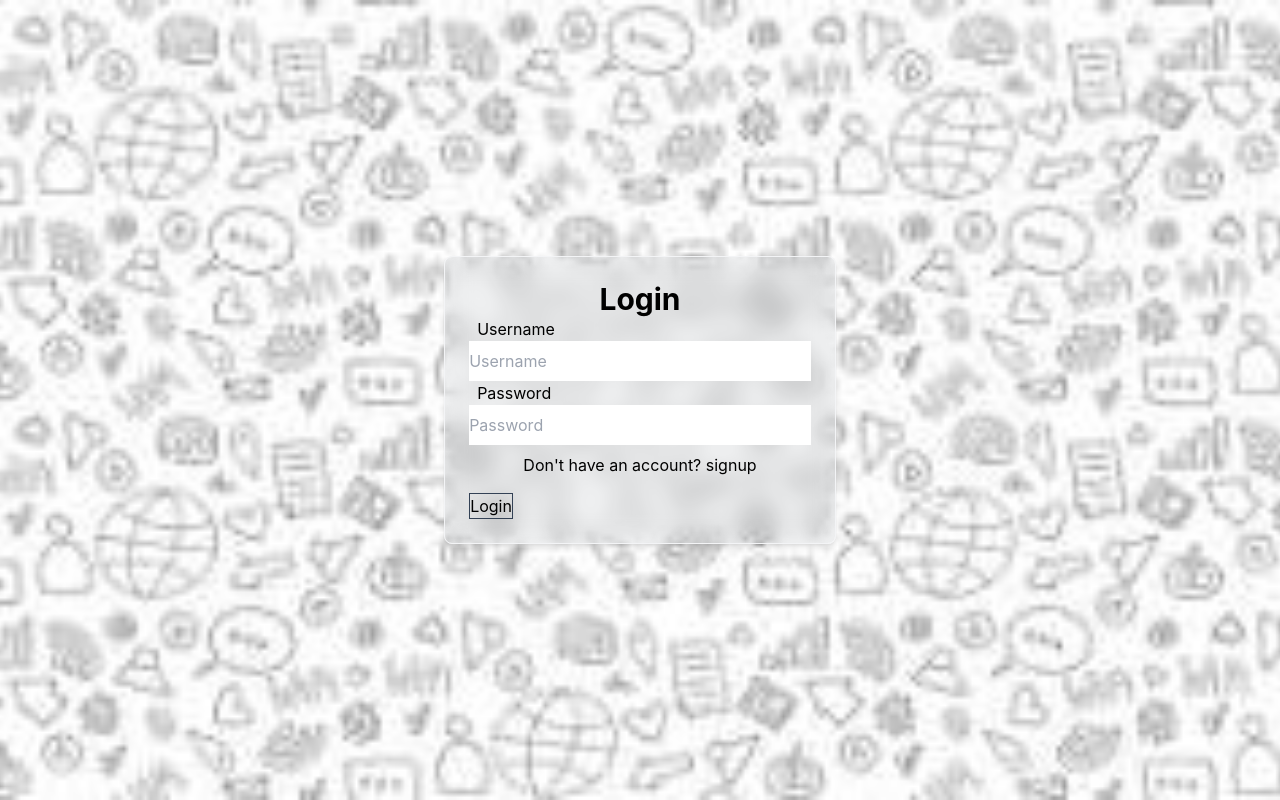
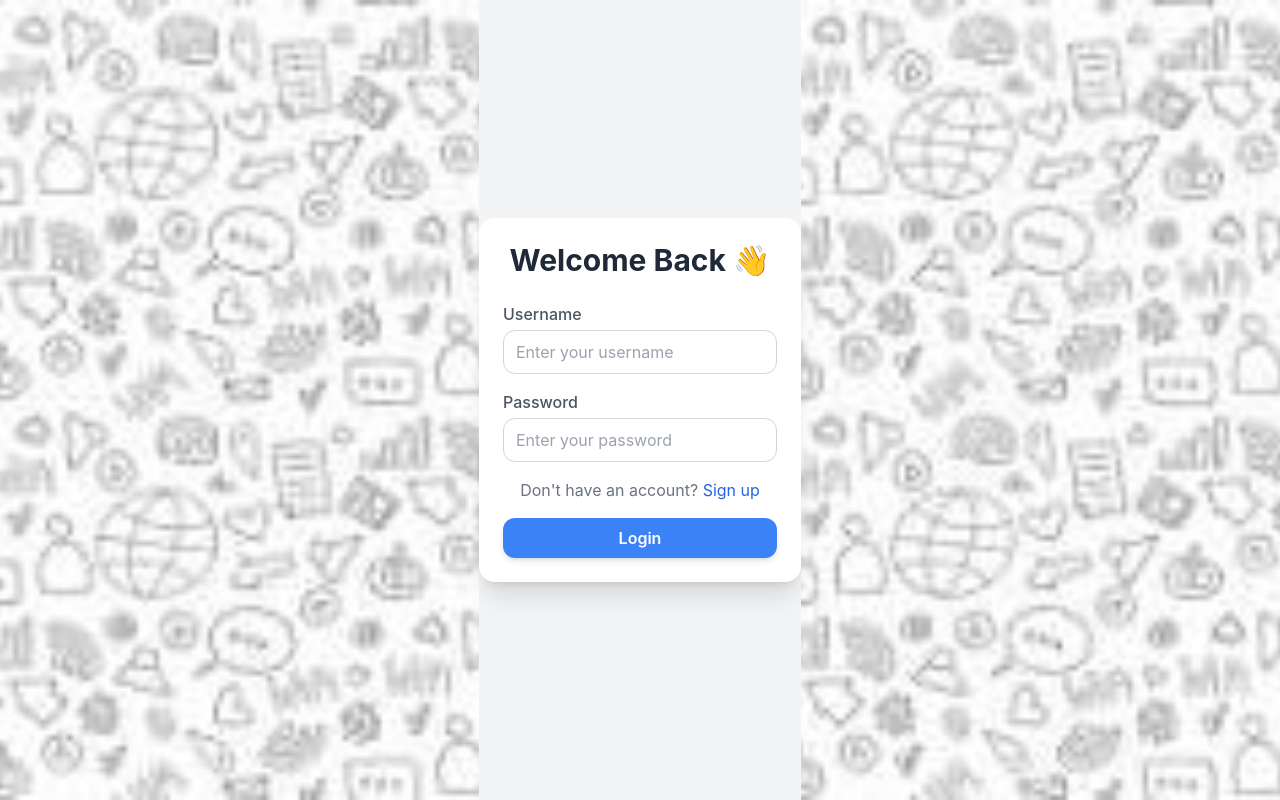
Before and after one commit to Harshgupta187/ChatifyNest, a React (Create React App) app in the folder Client/frontend/: page /login in a window 1280 px wide. Built offline with nearby package versions, Linux system fonts and the light colour scheme.

Commit message:
refactor: Streamline socket connection management and remove unused socket slice

```diff
--- a/Client/frontend/src/App.js
+++ b/Client/frontend/src/App.js
@@ -1,63 +1,41 @@
 import Signup from './components/Signup.jsx';
 import './App.css';
-import {createBrowserRouter, RouterProvider} from "react-router-dom";
+import { createBrowserRouter, RouterProvider } from "react-router-dom";
 import HomePage from './components/HomePage.jsx';
 import Login from './components/Login.jsx';
-import { useEffect, useState } from 'react';
-import {useSelector,useDispatch} from "react-redux";
-import io from "socket.io-client";
-import { setSocket } from './redux/SocketSlice.js';
+import { useEffect } from 'react';
+import { useSelector, useDispatch } from "react-redux";
 import { setOnlineUsers } from './redux/userSlice.js';
-import { BASE_URL } from '.';
+import { connectSocket, disconnectSocket, getSocket } from './utils/socket.js';
 
 const router = createBrowserRouter([
-  {
-    path:"/",
-    element:<HomePage/>
-  },
-  {
-    path:"/signup",
-    element:<Signup/>
-  },
-  {
-    path:"/login",
-    element:<Login/>
-  },
-
-])
+  { path: "/", element: <HomePage /> },
+  { path: "/signup", element: <Signup /> },
+  { path: "/login", element: <Login /> },
+]);
 
 function App() {
-  const {authUser} = useSelector(store=>store.user);
-  const {socket} = useSelector(store=>store.socket);
+  const { authUser } = useSelector((store) => store.user);
   const dispatch = useDispatch();
 
-  useEffect(()=>{
-    if(authUser){
-      const socketio = io(`${BASE_URL}`, {
-          query:{
-            userId:authUser._id
-          }
+  useEffect(() => {
+    if (authUser?._id) {
+      const socket = connectSocket(authUser._id);
+
+      socket.on("getOnlineUsers", (onlineUsers) => {
+        dispatch(setOnlineUsers(onlineUsers));
       });
-      dispatch(setSocket(socketio));
 
-      socketio?.on('getOnlineUsers', (onlineUsers)=>{
-        dispatch(setOnlineUsers(onlineUsers))
-      });
-      return () => socketio.close();
-    }else{
-      if(socket){
-        socket.close();
-        dispatch(setSocket(null));
-      }
+      return () => disconnectSocket();
+    } else {
+      disconnectSocket();
     }
-
-  },[authUser]);
+  }, [authUser]);
 
   return (
     <div className="flex items-center justify-center h-screen p-4">
-      <RouterProvider router={router}/>
+      <RouterProvider router={router} />
     </div>
-
   );
 }
 
--- a/Client/frontend/src/components/Login.jsx
+++ b/Client/frontend/src/components/Login.jsx
@@ -1,76 +1,110 @@
-import  { useState } from 'react'
-import { Link, useNavigate } from 'react-router-dom'
-import toast from "react-hot-toast"
+import { useState } from "react";
+import { Link, useNavigate } from "react-router-dom";
+import toast from "react-hot-toast";
 import axios from "axios";
 import { useDispatch } from "react-redux";
-import { setAuthUser } from '../redux/userSlice.js';
-import { BASE_URL } from '..';
+import { setAuthUser } from "../redux/userSlice.js";
+import { BASE_URL } from "..";
+import { connectSocket } from "../utils/socket.js";
 
 const Login = () => {
-  const [user, setUser] = useState({
-    username: "",
-    password: "",
-  });
+  const [user, setUser] = useState({ username: "", password: "" });
+  const [loading, setLoading] = useState(false);
+
   const dispatch = useDispatch();
   const navigate = useNavigate();
 
   const onSubmitHandler = async (e) => {
     e.preventDefault();
+    setLoading(true);
     try {
       const res = await axios.post(`${BASE_URL}/api/v1/user/login`, user, {
-        headers: {
-          'Content-Type': 'application/json'
-        },
-        withCredentials: true
+        headers: { "Content-Type": "application/json" },
+        withCredentials: true,
       });
+
+      // ✅ Save token in localStorage (if provided by backend)
+      if (res.data?.token) {
+        localStorage.setItem("token", res.data.token);
+      }
+
+      // ✅ Update Redux auth state
+      dispatch(setAuthUser(res.data));
+
+      // ✅ Connect socket immediately after login
+      if (res.data?._id) {
+        connectSocket(res.data._id);
+      }
+
+      toast.success("Login successful!");
       navigate("/");
-      console.log(res);
-      dispatch(setAuthUser(res.data));
     } catch (error) {
-      toast.error(error.response.data.message);
-      console.log(error);
+      toast.error(error.response?.data?.message || "Login failed!");
+      console.log("Login Error:", error);
+    } finally {
+      setLoading(false);
+      setUser({ username: "", password: "" });
     }
-    setUser({
-      username: "",
-      password: ""
-    })
-  }
+  };
+
   return (
-    <div className="mx-auto min-w-96">
-      <div className='w-full p-6 bg-gray-400 border border-gray-100 rounded-lg shadow-md bg-clip-padding backdrop-filter backdrop-blur-md bg-opacity-10'>
-        <h1 className='text-3xl font-bold text-center'>Login</h1>
-        <form onSubmit={onSubmitHandler} action="">
+    <div className="flex items-center justify-center min-h-screen bg-gray-100">
+      <div className="w-full max-w-md p-6 bg-white shadow-xl rounded-2xl">
+        <h1 className="text-3xl font-bold text-center text-gray-800">
+          Welcome Back 👋
+        </h1>
 
+        <form onSubmit={onSubmitHandler} className="mt-6 space-y-4">
+          {/* Username */}
           <div>
-            <label className='p-2 label'>
-              <span className='text-base label-text'>Username</span>
+            <label className="block mb-1 font-medium text-gray-600">
+              Username
             </label>
             <input
               value={user.username}
               onChange={(e) => setUser({ ...user, username: e.target.value })}
-              className='w-full h-10 input input-bordered'
+              className="w-full px-3 border border-gray-300 h-11 rounded-xl focus:outline-none focus:ring-2 focus:ring-blue-400"
               type="text"
-              placeholder='Username' />
+              placeholder="Enter your username"
+              required
+            />
           </div>
+
+          {/* Password */}
           <div>
-            <label className='p-2 label'>
-              <span className='text-base label-text'>Password</span>
+            <label className="block mb-1 font-medium text-gray-600">
+              Password
             </label>
             <input
               value={user.password}
               onChange={(e) => setUser({ ...user, password: e.target.value })}
-              className='w-full h-10 input input-bordered'
+              className="w-full px-3 border border-gray-300 h-11 rounded-xl focus:outline-none focus:ring-2 focus:ring-blue-400"
               type="password"
-              placeholder='Password' />
+              placeholder="Enter your password"
+              required
+            />
           </div>
-          <p className='my-2 text-center'>Don't have an account? <Link to="/signup"> signup </Link></p>
-          <div>
-            <button type="submit" className='mt-2 border btn btn-block btn-sm border-slate-700'>Login</button>
-          </div>
+
+          {/* Sign up link */}
+          <p className="text-center text-gray-500">
+            Don't have an account?{" "}
+            <Link to="/signup" className="text-blue-600 hover:underline">
+              Sign up
+            </Link>
+          </p>
+
+          {/* Button */}
+          <button
+            type="submit"
+            disabled={loading}
+            className="w-full py-2 font-semibold text-white transition bg-blue-500 shadow-md hover:bg-blue-600 rounded-xl disabled:opacity-50"
+          >
+            {loading ? "Logging in..." : "Login"}
+          </button>
         </form>
       </div>
     </div>
-  )
-}
+  );
+};
 
-export default Login
+export default Login;
--- a/Client/frontend/src/index.js
+++ b/Client/frontend/src/index.js
@@ -7,7 +7,7 @@ import { Provider } from "react-redux";
 import store from './redux/store.js';
 import { PersistGate } from 'redux-persist/integration/react'
 import { persistStore } from 'redux-persist';
-import { setSocket } from './redux/SocketSlice.js';
+
 
 let persistor = persistStore(store);
 
--- a/Client/frontend/src/redux/SocketSlice.js
+++ /dev/null
@@ -1,14 +0,0 @@
-import {createSlice} from "@reduxjs/toolkit";
-const socketSlice = createSlice({
-    name:"socket",
-    initialState:{
-        socket:null
-    },
-    reducers:{
-        setSocket:(state, action)=>{
-            state.socket = action.payload;
-        }
-    }
-});
-export const {setSocket} = socketSlice.actions;
-export default socketSlice.reducer;
--- a/Client/frontend/src/redux/store.js
+++ b/Client/frontend/src/redux/store.js
@@ -2,7 +2,6 @@
 import { combineReducers, configureStore } from "@reduxjs/toolkit";
 import userReducer from "./userSlice.js";
 import messageReducer from "./MessageSlice.js";
-import socketReducer from "./SocketSlice.js";
 import {
   persistReducer,
   FLUSH,
@@ -18,13 +17,11 @@ const persistConfig = {
   key: "root",
   version: 1,
   storage,
-  blacklist: ["socket"], // 👈 This prevents socket slice from being persisted
 };
 
 const rootReducer = combineReducers({
   user: userReducer,
   message: messageReducer,
-  socket: socketReducer,
 });
 
 const persistedReducer = persistReducer(persistConfig, rootReducer);
@@ -35,7 +32,6 @@ const store = configureStore({
     getDefaultMiddleware({
       serializableCheck: {
         ignoredActions: [FLUSH, REHYDRATE, PAUSE, PERSIST, PURGE, REGISTER],
-        ignoredPaths: ["socket.socket"], // 👈 This avoids serializable warnings
       },
     }),
 });
--- /dev/null
+++ b/Client/frontend/src/utils/socket.js
@@ -0,0 +1,35 @@
+// src/utils/socket.js
+import { io } from "socket.io-client";
+import { BASE_URL } from "..";
+
+let socket = null;
+
+export const connectSocket = (userId) => {
+  if (!socket) {
+    socket = io(BASE_URL, {
+      query: { userId },
+      withCredentials: true,
+    });
+
+    console.log("🔌 Socket connected:", socket.id);
+
+    socket.on("connect", () => {
+      console.log("✅ Socket connected successfully:", socket.id);
+    });
+
+    socket.on("disconnect", () => {
+      console.log("❌ Socket disconnected");
+    });
+  }
+  return socket;
+};
+
+export const getSocket = () => socket;
+
+export const disconnectSocket = () => {
+  if (socket) {
+    socket.disconnect();
+    socket = null;
+    console.log("🔌 Socket disconnected manually");
+  }
+};
```
